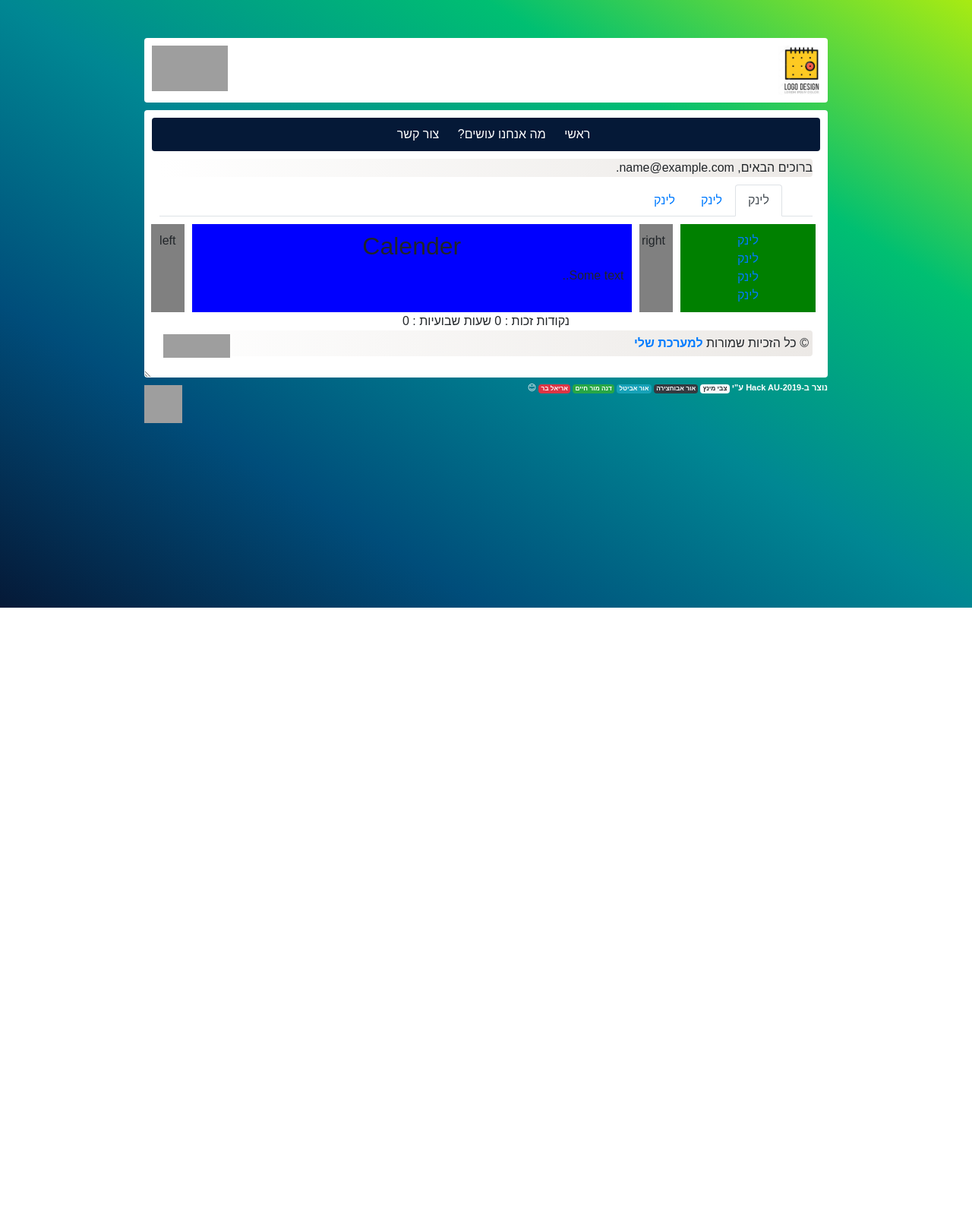
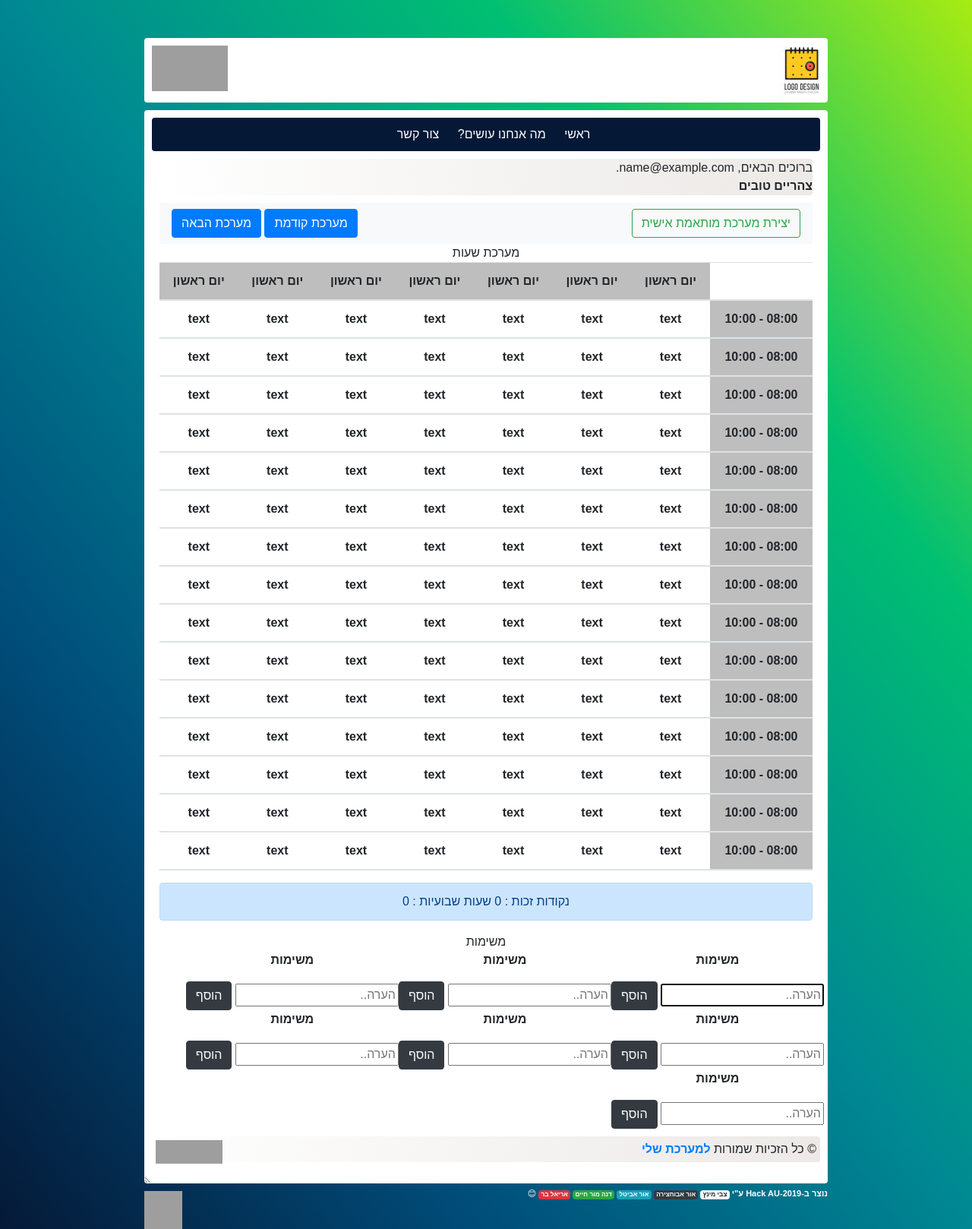
Before and after one commit to ZviMints/Hack-AU-2019, a Flask app: template templates/main.html in a window 1280 px wide. Shown: the whole page at 76% size. Before the commit the page ends 800 px from the top, so only its background shows below. Run offline with Flask 2, Linux system fonts and the light colour scheme; the template is opened without the code that fills it: most values are stand-ins (such as "Sample title", 1, 10 or a date in 2020); lists and menus that the app fills with data are empty; some libraries are stand-ins or nearby versions; grey boxes are pictures that could not be loaded.

Commit message:
Fix Merge issues

```diff
--- a/application.py
+++ b/application.py
@@ -4,6 +4,10 @@ app = Flask(__name__)
 @app.route("/")
 def index():
    return render_template("index.html")
+
+@app.route("/create")
+def create():
+   return render_template("create.html")
 
 @app.route("/login", methods=["POST"])
 def login():
--- a/templates/main.html
+++ b/templates/main.html
@@ -1,38 +1,61 @@
 {% extends "layout.html" %}
 {% block content %}
 <div id="greet">
-ברוכים הבאים, {{ email }}.
+ברוכים הבאים, {{ email }}. <br>
+<b>צהריים טובים</b>
 </div>
-<div id="nav">
-<ul class="nav nav-tabs">
-  <li class="nav-item">
-    <a class="nav-link active" href="#">לינק</a>
-  </li>
-  <li class="nav-item">
-    <a class="nav-link" href="#">לינק</a>
-  </li>
-  <li class="nav-item">
-    <a class="nav-link" href="#">לינק</a>
-  </li>
-</ul>
+<nav class="navbar navbar-light bg-light">
+        <form class="form-inline" action="/create">
+          <button class="btn btn-outline-success" type="submit">יצירת מערכת מותאמת אישית</button>
+        </form>
+        <form>
+          <div id="nextprev">
+                <button type="button" class="btn btn-primary">מערכת קודמת</button>
+                <button type="button" class="btn btn-primary">מערכת הבאה</button>
+          </div>
+        </form>
+</nav>
+<div class="main">
+<span id="title">מערכת שעות</span>
+<table class="table table-striped">
+    <thead>
+    <th id="col">
+    </th>
+    {% for j in range(7) %}
+    <th id="col" style="background-color: #bebebe">
+    יום ראשון
+    </th>
+    {% endfor %}
+    {% for j in range(15) %}
+    <tr>
+    <th scope="col" style="background-color: #bebebe;">
+            08:00  - 10:00
+    </th>
+        {% for j in range(7) %}
+        <th scope="col">
+            text
+        </th>
+        {% endfor %}
+    </tr>
+    {% endfor %}
+    </thead>
+</table>
 </div>
+<div class="alert alert-primary" role="alert">
+    נקודות זכות : 0  שעות שבועיות : 0
+</div>
+<div id="task-header">משימות</div>
 <div class="row">
-  <div class="menu">
-	<a href="#">לינק</a><br>
-	<a href="#">לינק</a><br>
-	<a href="#">לינק</a><br>
-	<a href="#">לינק</a><br>
-  </div>
-  <div class="right">
-	right
-  </div>
-  <div class="mid">
-    <h2>Calender</h2>
-    <p>Some text..</p>
-  </div>
-  <div class="left">
-	left
+    {% for i in range(7) %}
+    <div class="column">
+        <strong>משימות</strong>
+        <ol id="TasksList"></ol>
+        <form id="new-task">
+        <input type="text" class="TextField" autocomplete="off" autofocus placeholder="הערה.."/>
+        <button type="submit" class="btn btn-dark">הוסף</button>
+        </form>
+    </div>
+    {% endfor %}
   </div>
 </div>
-נקודות זכות : 0  שעות שבועיות : 0
 {% endblock %}
```
Also changed, not shown: templates/create.html (added, +76 -0 lines).
